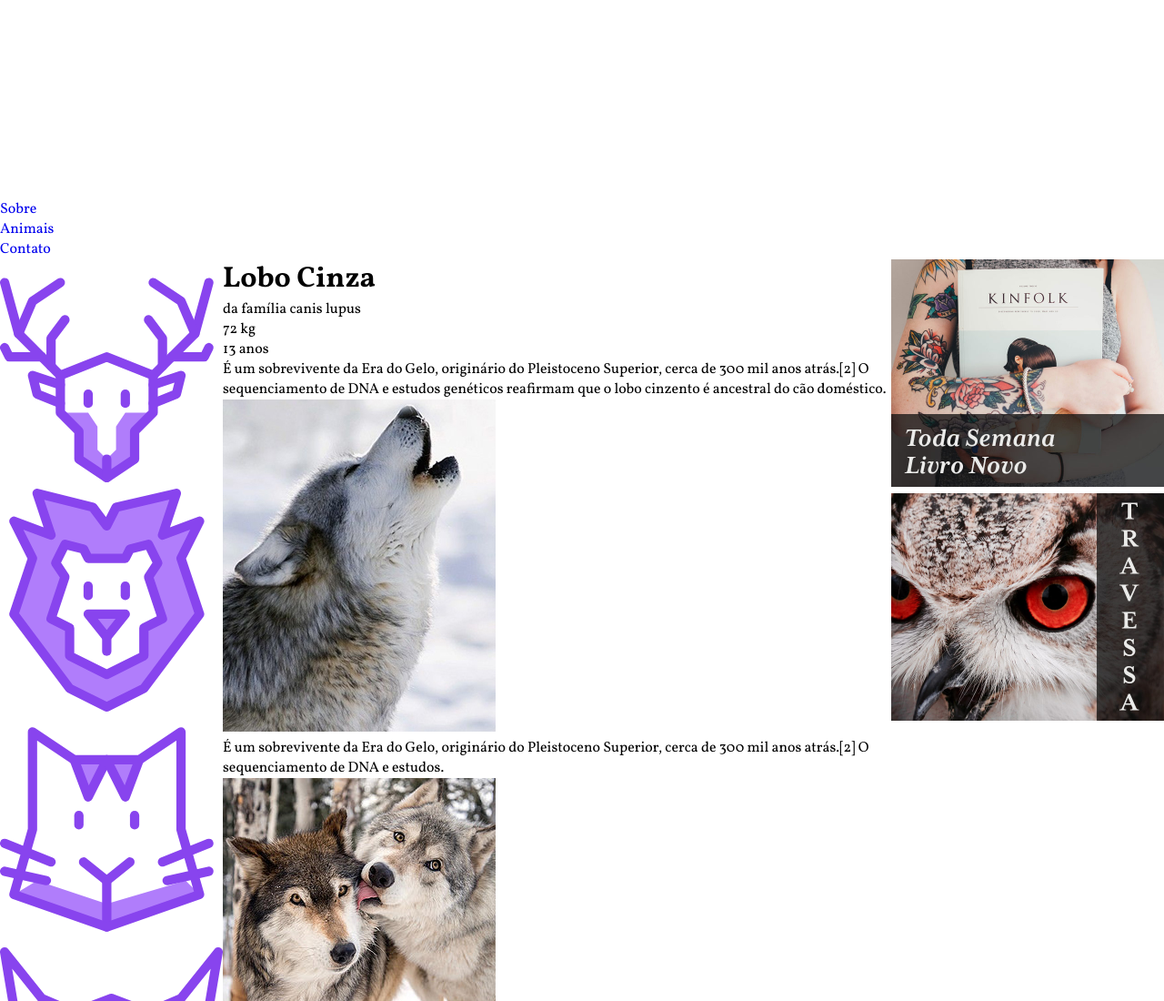
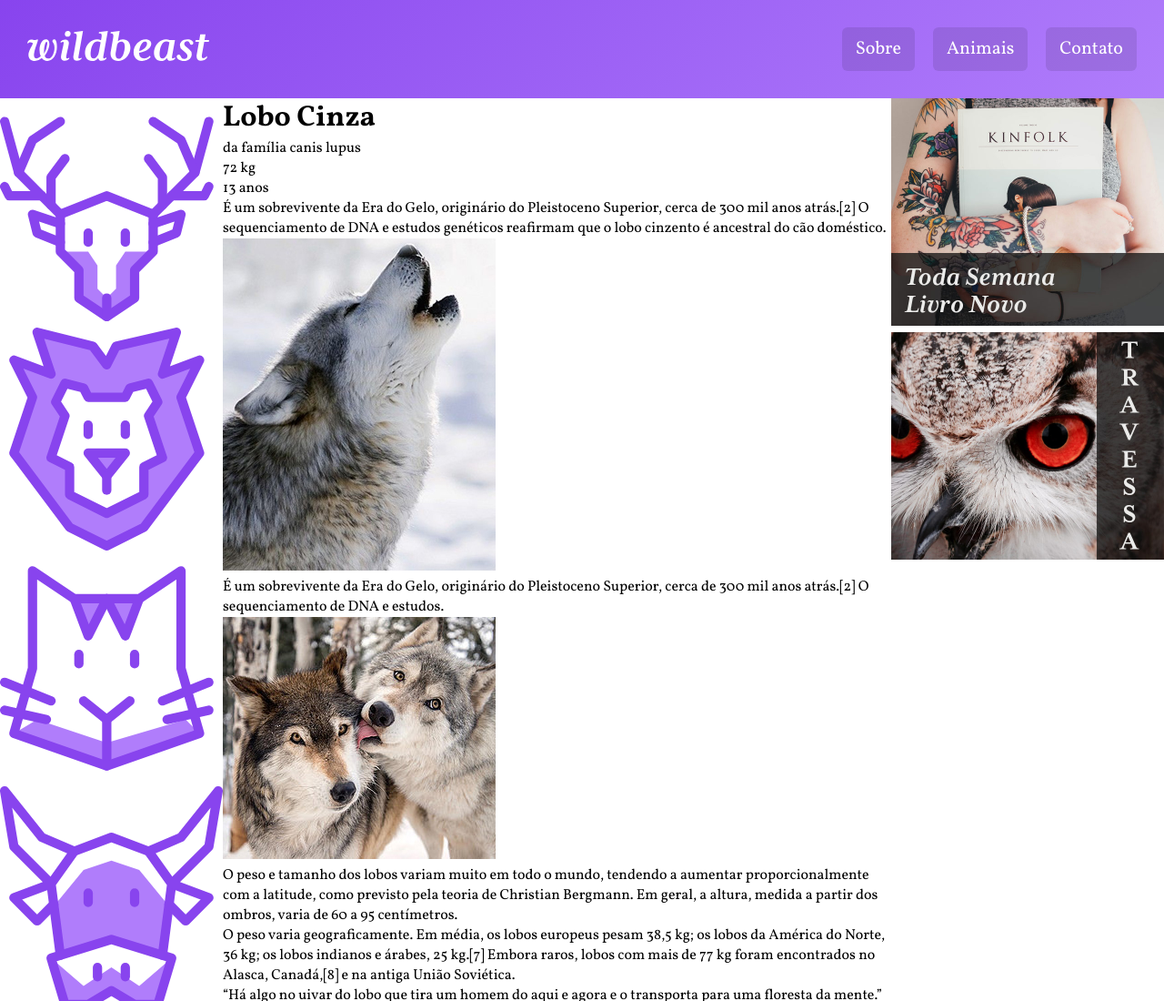
Before and after one commit to BrenoSB98/wildbeast, a plain HTML site: page index.html in a window 1280 px wide. Shown: the top 1100 px of the page at 91% size. Drawn offline with Linux system fonts and the light colour scheme.

Commit message:
Css menu implemented

```diff
--- a/css/style.css
+++ b/css/style.css
@@ -17,9 +17,10 @@ a {
 li {
   list-style: none;
 }
-img{
-    max-width: 100%;
+img {
+  max-width: 100%;
 }
+
 /* Grid Geral */
 .container {
   display: grid;
@@ -29,9 +30,7 @@ img{
     "sidenav main-content ad"
     "footer footer footer";
 }
-.menu {
-  grid-area: menu;
-}
+
 .sidenav {
   grid-area: sidenav;
 }
@@ -44,3 +43,36 @@ img{
 .footer {
   grid-area: footer;
 }
+
+/* Menu */
+.menu {
+  grid-area: menu;
+  background: linear-gradient(135deg, #8844ee, #b07dfb);
+  padding: 30px;
+  display: grid;
+  grid-template-columns: 1fr auto;
+  align-items: center;
+}
+.menu li + li {
+  margin-left: 20px;
+}
+.menu-logo {
+  max-width: 200px;
+}
+.menu-nav ul {
+  display: flex;
+  flex-wrap: wrap;
+}
+.menu-nav a {
+  display: block;
+  padding: 10px 15px;
+  color: #ffffff;
+  font-size: 1.25rem;
+  background: rgba(0, 0, 0, 0.1);
+  border-radius: 6px;
+  transition: 0.1s;
+}
+.menu-nav a:hover {
+  background: #ffffff;
+  color: #8844ee;
+}
```
